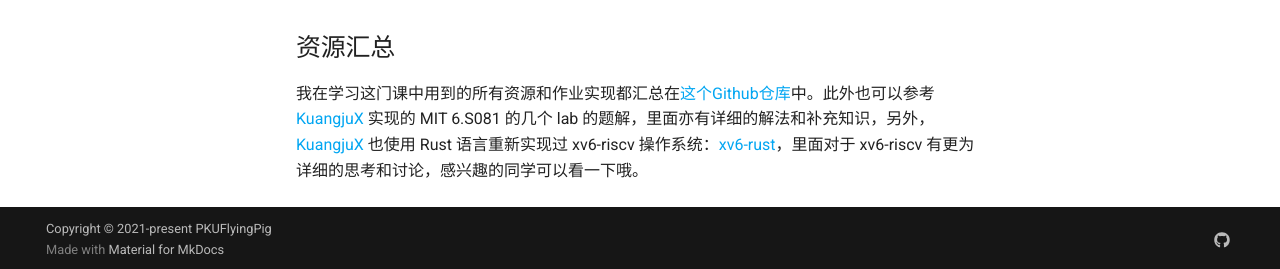
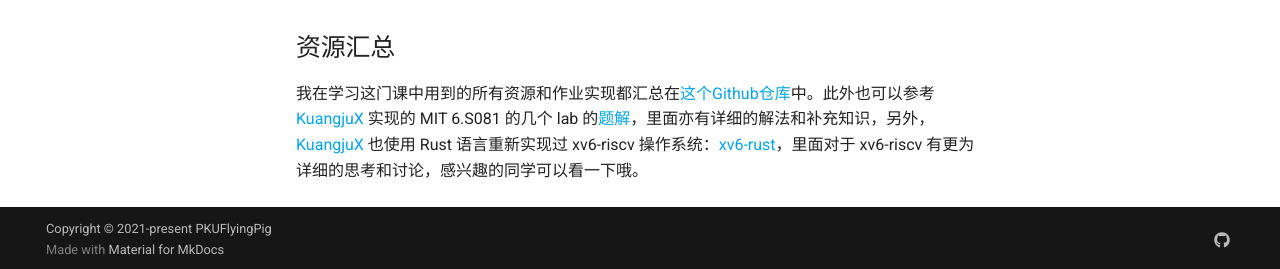
Before and after one commit to PKUFlyingPig/cs-self-learning, an MkDocs documentation site: the page built from docs/操作系统/MIT6.S081.md, in a window 1280 px wide and 1354 px high. Shown: the part 1082-1351 px from the top of the window. Built offline with MkDocs 1.6.1 and Material for MkDocs 9.7.7, drawn with Linux system fonts in a browser that asks for light colours; comment, search, counter and statistics services are not loaded; part of the change alters nothing that is shown.

Commit message:
update MIT 6.S081

```diff
--- a/docs/操作系统/MIT6.S081.md
+++ b/docs/操作系统/MIT6.S081.md
@@ -25,4 +25,4 @@
 - [课程作业](https://pdos.csail.mit.edu/6.828/2021/schedule.html)：11个lab，具体要求详见课程网站
 
 ## 资源汇总
-我在学习这门课中用到的所有资源和作业实现都汇总在[这个Github仓库](https://github.com/PKUFlyingPig/MIT6.S081-2020fall)中。此外也可以参考 [KuangjuX](https://github.com/KuangjuX) 实现的 MIT 6.S081 的几个 lab 的题解，里面亦有详细的解法和补充知识，另外，[KuangjuX](https://github.com/KuangjuX) 也使用 Rust 语言重新实现过 xv6-riscv 操作系统：[xv6-rust](https://github.com/Ko-oK-OS/xv6-rust)，里面对于 xv6-riscv 有更为详细的思考和讨论，感兴趣的同学可以看一下哦。
+我在学习这门课中用到的所有资源和作业实现都汇总在[这个Github仓库](https://github.com/PKUFlyingPig/MIT6.S081-2020fall)中。此外也可以参考 [KuangjuX](https://github.com/KuangjuX) 实现的 MIT 6.S081 的几个 lab 的[题解](https://github.com/KuangjuX/xv6-riscv-solution)，里面亦有详细的解法和补充知识，另外，[KuangjuX](https://github.com/KuangjuX) 也使用 Rust 语言重新实现过 xv6-riscv 操作系统：[xv6-rust](https://github.com/Ko-oK-OS/xv6-rust)，里面对于 xv6-riscv 有更为详细的思考和讨论，感兴趣的同学可以看一下哦。
```
